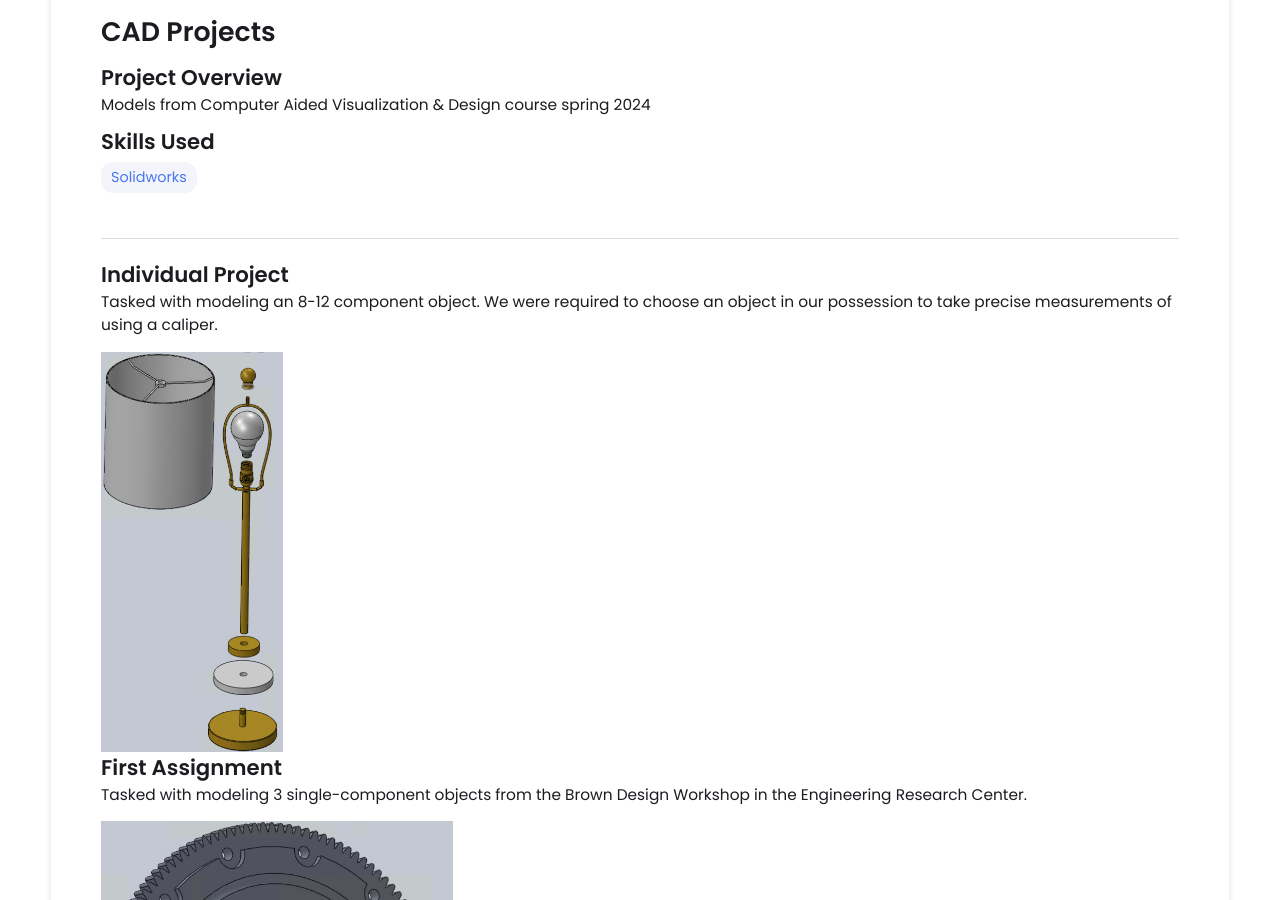
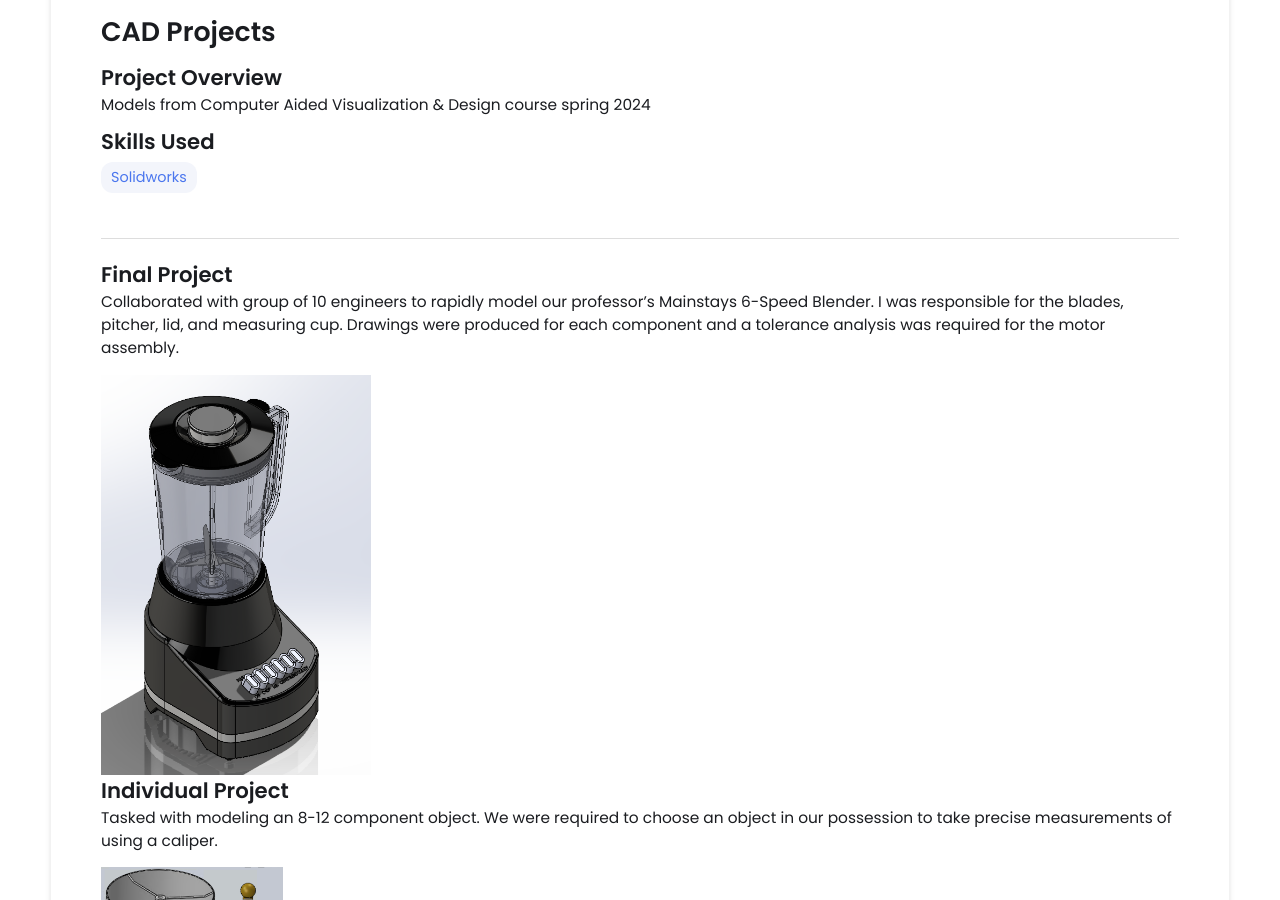
Before and after one commit to delaneyseligmann/delaneyseligmann.github.io, a Jekyll site: the page built from _projects/u cad projects/index.md, in a window 1280 px wide and 900 px high, scrolled down 495 px. Built offline with Jekyll 4.4.1, drawn with Linux system fonts in a browser that asks for light colours.

Commit message:
Update index.md

```diff
--- a/_projects/u cad projects/index.md
+++ b/_projects/u cad projects/index.md
@@ -7,6 +7,10 @@ skills:
 main-image: /flywheel.png
 ---
 ___
+## Final Project
+Collaborated with group of 10 engineers to rapidly model our professor's Mainstays 6-Speed Blender. I was responsible for the blades, pitcher, lid, and measuring cup. Drawings were produced for each component and a tolerance analysis was required for the motor assembly.
+
+{% include image-gallery.html images="blender.png" height="400" %}
 
 ## Individual Project
 Tasked with modeling an 8-12 component object. We were required to choose an object in our possession to take precise measurements of using a caliper.
```
